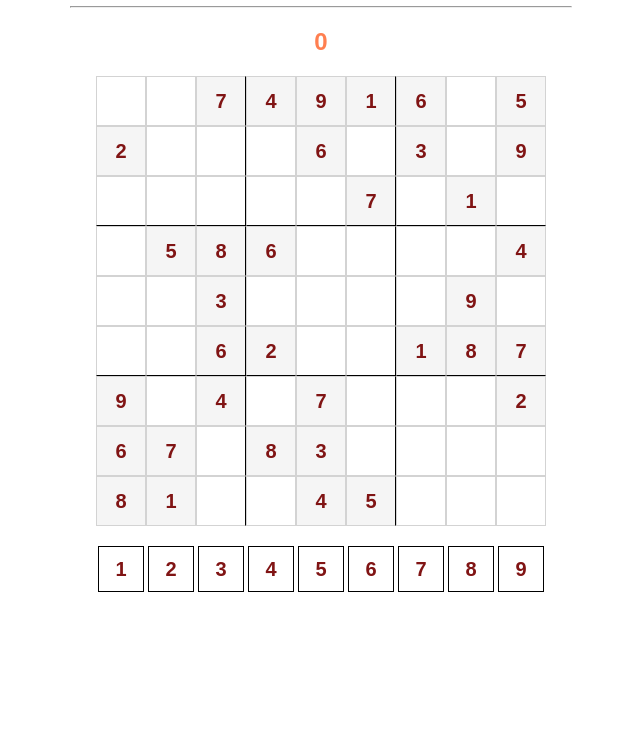
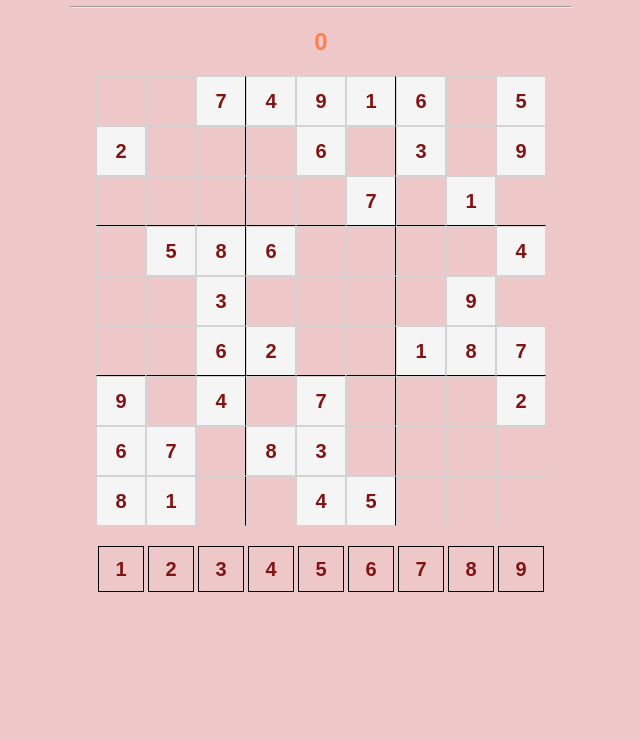
Before and after one commit to krsandeepkr/Sudoku-Game, a plain HTML site: page Sudoku Game/index.html in a window 1280 px wide. Shown: the part 60-800 px from the top of the page, without its empty margins (319-959 px from the left). Drawn offline with Linux system fonts and the light colour scheme.

Commit message:
Update style.css

```diff
--- a/Sudoku Game/style.css
+++ b/Sudoku Game/style.css
@@ -5,7 +5,7 @@ body {
 
     body{
         color: rgb(128, 20, 20);
-        background-color:   background-color: rgba(201, 76, 76, 0.3);
+        background-color:  rgba(201, 76, 76, 0.3);
 
 
     }
```
